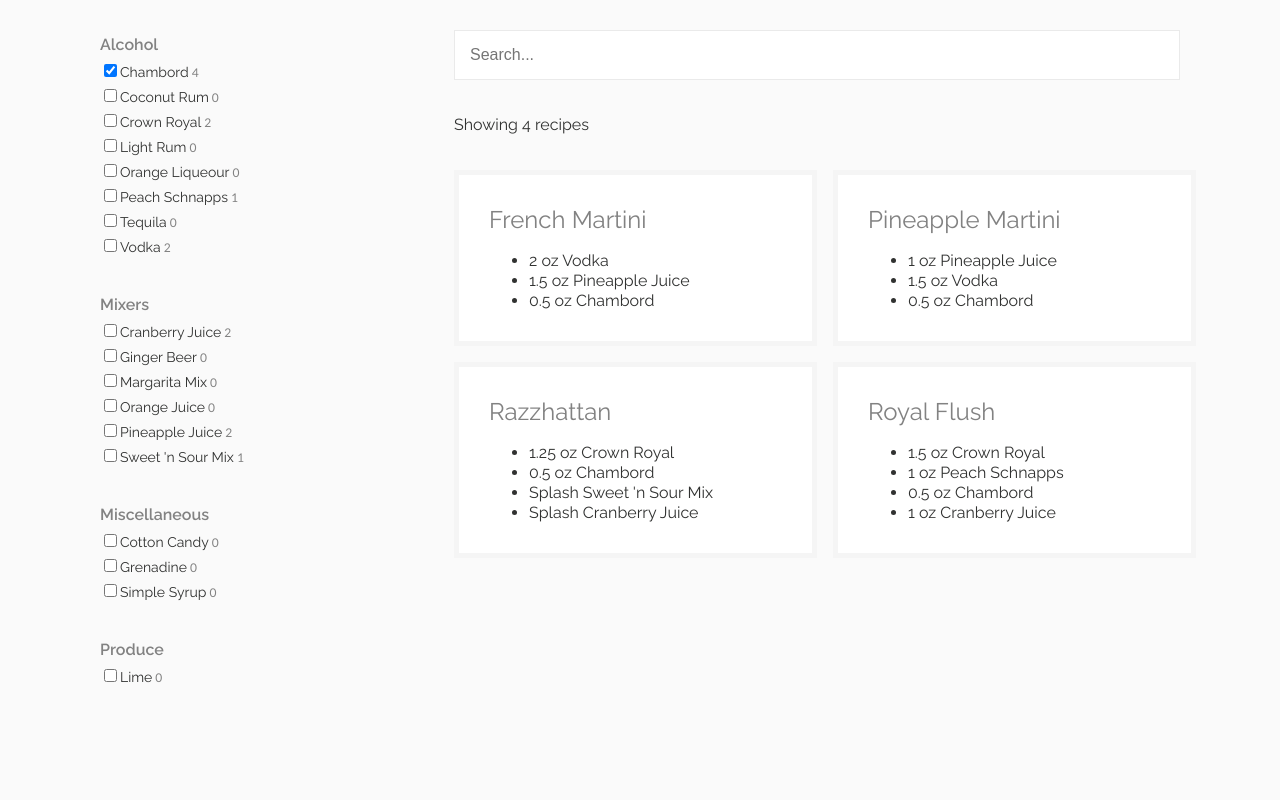
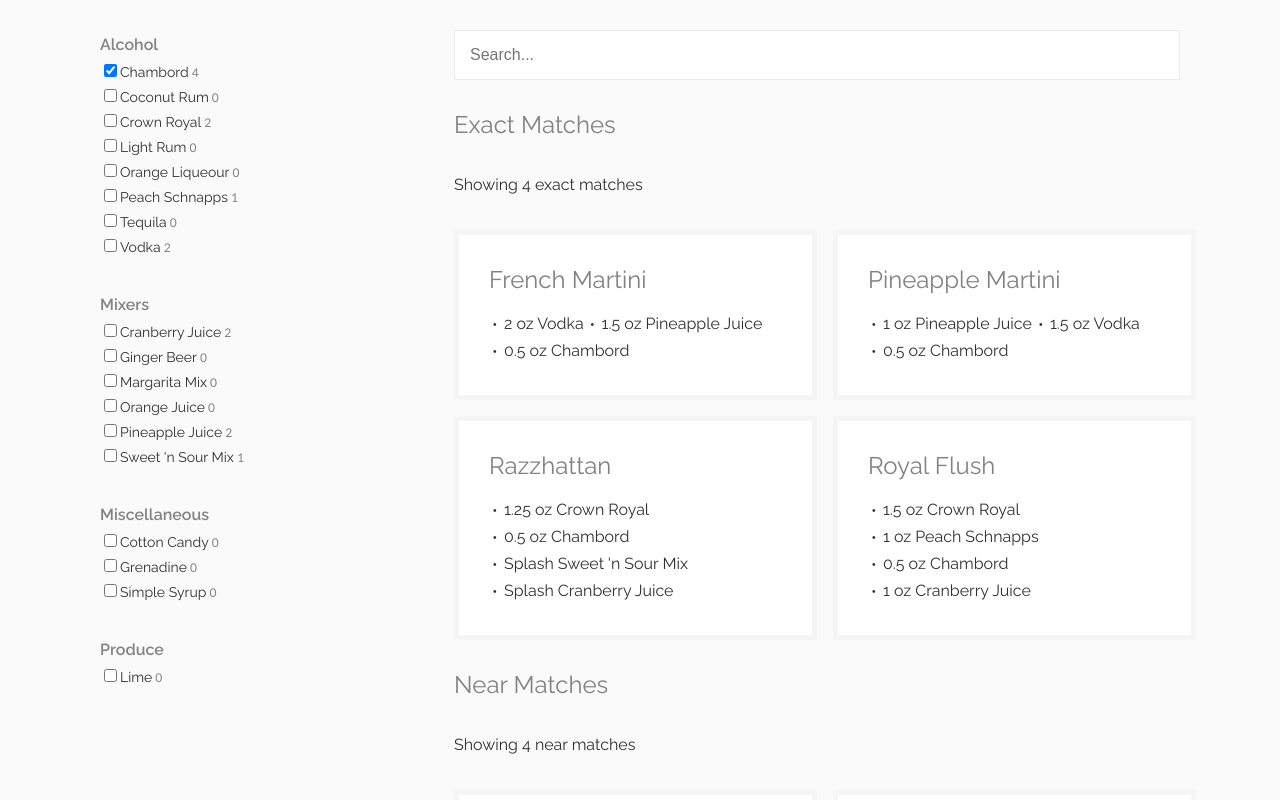
Before and after one commit to nicolesmithdev/mixology, a Vue app: page / in a window 1280 px wide. Both pictures are taken after a click on the checkbox "Chambord". Shown: the top 800 px of the page. Built offline with nearby package versions, Linux system fonts and the light colour scheme.

Commit message:
Display a second set of results for near matches

```diff
--- a/src/components/RecipeCard.vue
+++ b/src/components/RecipeCard.vue
@@ -5,6 +5,9 @@
             <li
                 v-for="{ ingredient, amount } in recipe.ingredients"
                 :key="ingredient"
+                :class="{
+                    highlight: nearMatch && activeFilters.includes(ingredient),
+                }"
             >
                 {{ amount }} {{ ingredient }}
             </li>
@@ -20,6 +23,16 @@ export default {
             type: Object,
             required: true,
         },
+        nearMatch: {
+            type: Boolean,
+            required: false,
+            default: false,
+        },
+    },
+    computed: {
+        activeFilters() {
+            return this.$store.getters.PROP('activeFilters');
+        },
     },
 };
 </script>
--- a/src/components/RecipeList.vue
+++ b/src/components/RecipeList.vue
@@ -1,8 +1,25 @@
 <template>
-    <p>Showing {{ results.length }} recipes</p>
-    <div class="recipes">
+    <h2 v-if="hasActiveFilters">Exact Matches</h2>
+    <p v-if="results.length > 0">
+        Showing {{ results.length }}
+        {{ hasActiveFilters ? 'exact matches' : 'recipes' }}
+    </p>
+    <p v-else><em>0 exact matches found</em></p>
+    <div v-if="results.length > 0" class="recipes">
         <RecipeCard v-for="(recipe, i) in results" :key="i" :recipe="recipe" />
     </div>
+    <template v-if="relatedRecipes.length > 0">
+        <h2>Near Matches</h2>
+        <p>Showing {{ relatedRecipes.length }} near matches</p>
+        <div class="recipes">
+            <RecipeCard
+                v-for="(recipe, i) in relatedRecipes"
+                :key="i"
+                :recipe="recipe"
+                :nearMatch="true"
+            />
+        </div>
+    </template>
 </template>
 
 <script>
@@ -13,11 +30,19 @@ export default {
         RecipeCard,
     },
     computed: {
+        hasActiveFilters() {
+            return this.$store.getters.PROP('activeFilters').length > 0;
+        },
         results() {
             return this.$store.getters
                 .PROP('recipes')
                 .sort((a, b) => (a.title > b.title ? 1 : -1));
         },
+        relatedRecipes() {
+            return this.$store.getters
+                .PROP('relatedRecipes')
+                .sort((a, b) => (a.title > b.title ? 1 : -1));
+        },
     },
 };
 </script>
--- a/src/scss/abstracts/_variables.scss
+++ b/src/scss/abstracts/_variables.scss
@@ -3,6 +3,7 @@
 $black: #000000;
 $bright-green: #8cc63f;
 $dark-gray: #303130;
+$golden-glow: #fde299;
 $gray: #828282;
 $light-gray: #fafafa;
 $medium-gray: #f5f5f5;
--- a/src/scss/components/_RecipeCard.scss
+++ b/src/scss/components/_RecipeCard.scss
@@ -3,6 +3,9 @@
         display: grid;
         grid-template-columns: 50% 50%;
         grid-gap: 1rem;
+    }
+    &:not(:last-child) {
+        margin-bottom: $padding;
     }
 }
 
@@ -23,4 +26,28 @@
             margin-bottom: 0;
         }
     }
+    ul {
+        padding-left: 0;
+        li {
+            display: inline-block;
+            list-style: none;
+            margin-bottom: 1px;
+            padding: 3px 3px 3px 15px;
+            position: relative;
+            &:before {
+                content: '\2022';
+                display: block;
+                left: 3px;
+                position: absolute;
+                top: 4px;
+            }
+            &.highlight {
+                background-color: $golden-glow;
+                font-weight: 600;
+                &:before {
+                    font-weight: 400;
+                }
+            }
+        }
+    }
 }
--- a/src/store/actions/recipes.js
+++ b/src/store/actions/recipes.js
@@ -21,6 +21,12 @@ export default {
                     )
                 );
             });
+            let relatedRecipes = recipes.filter((recipe) =>
+                recipe.ingredients.some((c) =>
+                    activeFilters.includes(c.ingredient)
+                )
+            );
+            dispatch('PROP', { prop: 'relatedRecipes', value: relatedRecipes });
         }
         dispatch('PROP', { prop: 'recipes', value: results });
     },
--- a/src/store/index.js
+++ b/src/store/index.js
@@ -12,6 +12,7 @@ const store = createStore({
             activeFilters: [],
             hideFilters: false,
             recipes: recipes,
+            relatedRecipes: [],
             searchTerm: '',
         };
     },
```
